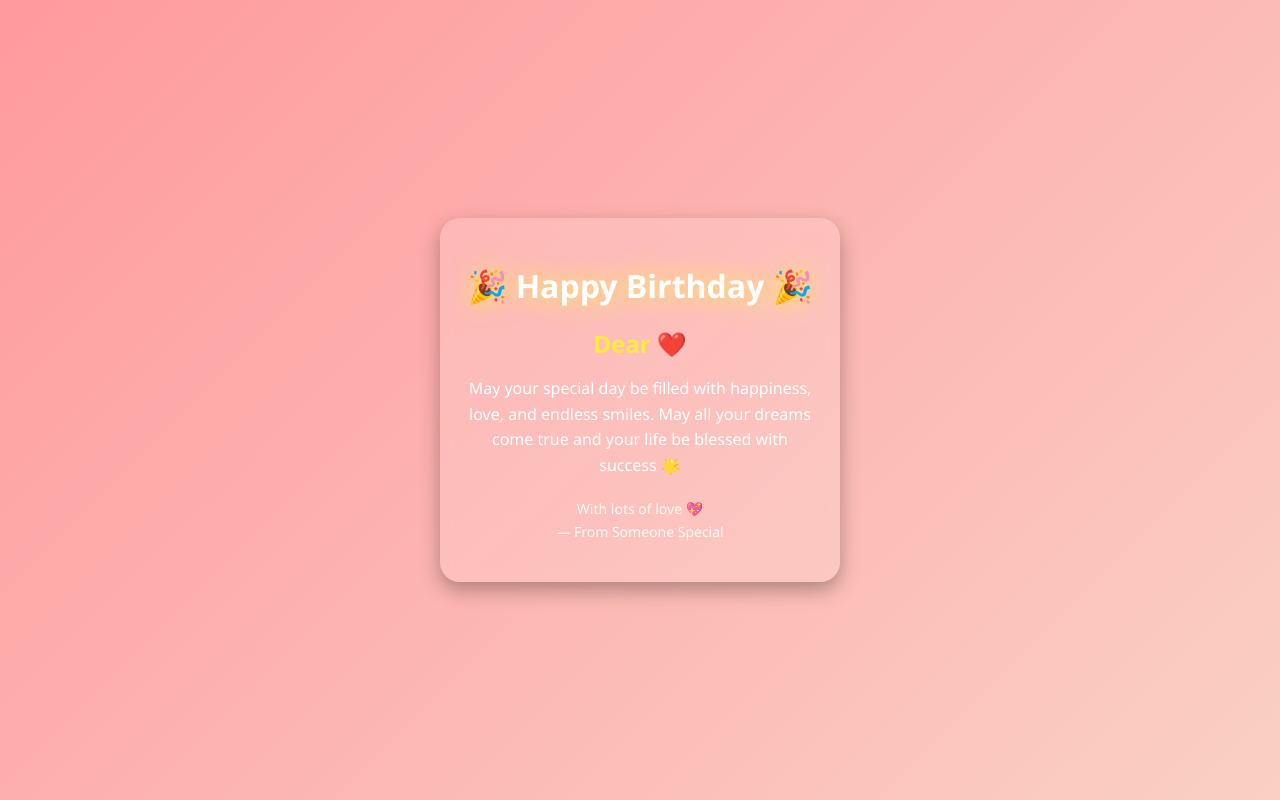
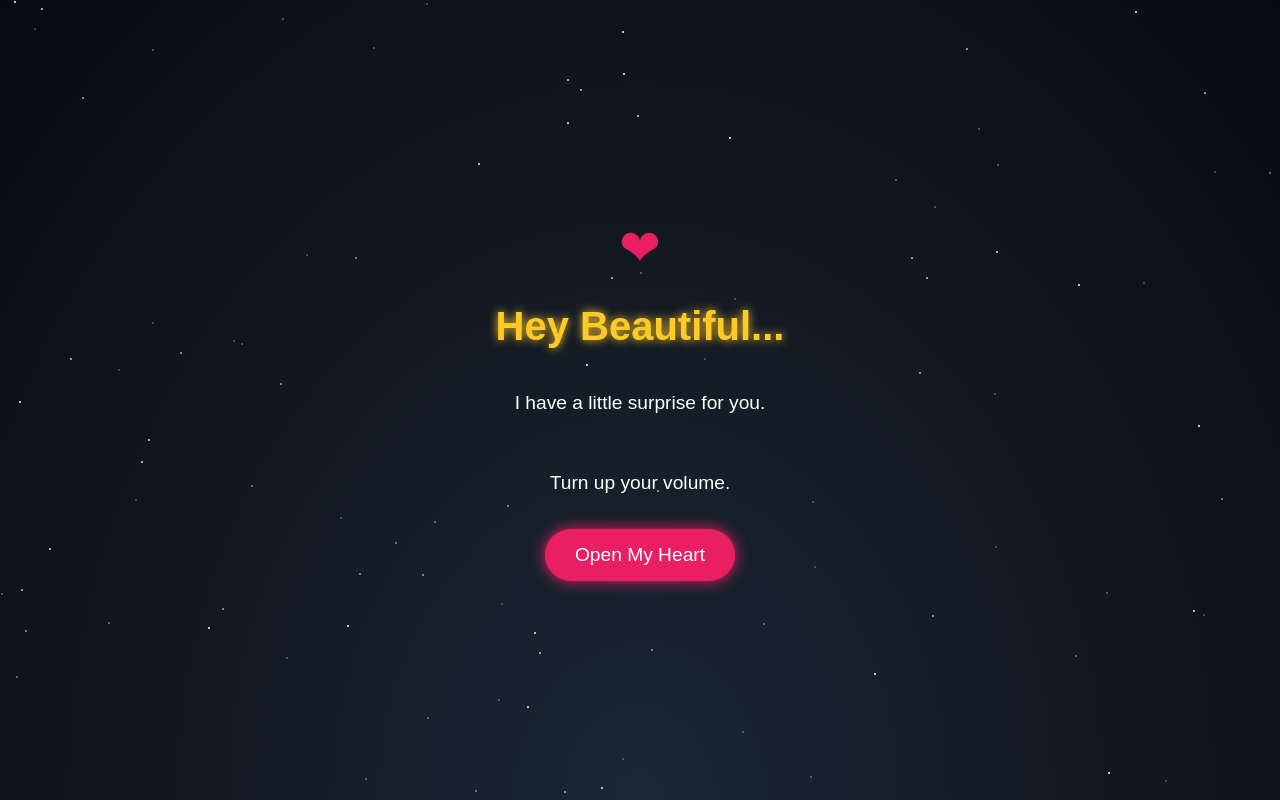
Before and after one commit to premankurshaikh029-ship-it/birthday, a plain HTML site: page birthday .html in a window 1280 px wide. Drawn offline with Linux system fonts and the light colour scheme.

Commit message:
birthday .html

```diff
--- a/birthday .html
+++ b/birthday .html
@@ -3,75 +3,189 @@
 <head>
     <meta charset="UTF-8">
     <meta name="viewport" content="width=device-width, initial-scale=1.0">
-  <title>Happy Birthday 🎉</title>
-
+    <title>Happy Birthday Moon</title>
     <style>
+        /* --- CSS STYLES --- */
         body {
             margin: 0;
+            padding: 0;
+            background: radial-gradient(ellipse at bottom, #1b2735 0%, #090a0f 100%);
             height: 100vh;
+            color: white;
+            font-family: 'Arial', sans-serif;
             display: flex;
             justify-content: center;
             align-items: center;
-      background: linear-gradient(135deg, #ff9a9e, #fad0c4);
-      font-family: 'Segoe UI', sans-serif;
+            overflow: hidden;
             text-align: center;
-      color: #fff;
         }
 
-    .card {
-      background: rgba(255, 255, 255, 0.15);
-      padding: 25px;
-      border-radius: 20px;
-      box-shadow: 0 8px 20px rgba(0,0,0,0.3);
-      width: 90%;
-      max-width: 350px;
-      backdrop-filter: blur(6px);
+        /* The Stars Background */
+        .stars {
+            position: fixed;
+            top: 0; left: 0; width: 100%; height: 100%;
+            z-index: -1;
+            pointer-events: none;
+        }
+        .star {
+            position: absolute;
+            width: 2px; height: 2px;
+            background: white;
+            border-radius: 50%;
+            opacity: 0.8;
+            animation: twinkle 2s infinite;
         }
 
-    h1 {
-      font-size: 32px;
-      margin-bottom: 10px;
-      animation: glow 1.5s infinite alternate;
+        /* Page Transitions */
+        .page {
+            display: none; /* Hidden by default */
+            flex-direction: column;
+            align-items: center;
+            justify-content: center;
+            width: 90%;
+            max-width: 600px;
+            animation: fadeIn 1.5s ease-in-out;
         }
 
-    @keyframes glow {
-      from { text-shadow: 0 0 10px #fff; }
-      to { text-shadow: 0 0 25px #ffeb3b; }
+        .active {
+            display: flex;
         }
 
-    h2 {
-      font-size: 24px;
-      margin-bottom: 15px;
-      color: #ffeb3b;
+        /* Typography */
+        h1 { font-size: 2.5rem; color: #ffca28; text-shadow: 0 0 10px #ffca28; margin-bottom: 20px; }
+        p { font-size: 1.2rem; line-height: 1.6; margin-bottom: 30px; }
+
+        /* Buttons */
+        button {
+            padding: 15px 30px;
+            font-size: 1.2rem;
+            background: #e91e63;
+            color: white;
+            border: none;
+            border-radius: 50px;
+            cursor: pointer;
+            box-shadow: 0 0 15px #e91e63;
+            transition: transform 0.2s;
+        }
+        button:hover { transform: scale(1.1); }
+
+        /* Moon Graphic */
+        .moon-graphic {
+            width: 150px;
+            height: 150px;
+            background: #ffca28;
+            border-radius: 50%;
+            box-shadow: 0 0 40px #ffca28;
+            margin-bottom: 30px;
+            position: relative;
+        }
+        .crater {
+            position: absolute;
+            background: rgba(0,0,0,0.1);
+            border-radius: 50%;
         }
 
-    p {
-      font-size: 16px;
-      line-height: 1.6;
+        /* Heart Animation */
+        .heart {
+            color: #e91e63;
+            font-size: 50px;
+            animation: beat 1s infinite;
         }
 
-    .footer {
-      margin-top: 20px;
-      font-size: 14px;
-      opacity: 0.9;
-    }
+        /* Cake */
+        .cake { font-size: 80px; margin-bottom: 20px; }
+
+        /* Animations */
+        @keyframes fadeIn { from { opacity: 0; transform: translateY(20px); } to { opacity: 1; transform: translateY(0); } }
+        @keyframes twinkle { 0% { opacity: 0.3; } 50% { opacity: 1; } 100% { opacity: 0.3; } }
+        @keyframes beat { 0% { transform: scale(1); } 50% { transform: scale(1.2); } 100% { transform: scale(1); } }
     </style>
 </head>
+<body>
 
-<body>
-  <div class="card">
-    <h1>🎉 Happy Birthday 🎉</h1>
-    <h2>Dear ❤️</h2>
+    <audio id="bgMusic" loop>
+        <source src="https://www.bensound.com/bensound-music/bensound-sunny.mp3" type="audio/mpeg">
+        Your browser does not support the audio element.
+    </audio>
 
-    <p>
-      May your special day be filled with happiness, love, and endless smiles.
-      May all your dreams come true and your life be blessed with success 🌟
+    <div class="stars" id="starContainer"></div>
+
+    <div id="page1" class="page active">
+        <div class="heart">❤</div>
+        <h1>Hey Beautiful...</h1>
+        <p>I have a little surprise for you.</p>
+        <p>Turn up your volume.</p>
+        <button onclick="nextPage(1)">Open My Heart</button>
+    </div>
+
+    <div id="page2" class="page">
+        <div class="moon-graphic">
+            <div class="crater" style="top: 20px; left: 30px; width: 30px; height: 30px;"></div>
+            <div class="crater" style="top: 70px; left: 80px; width: 20px; height: 20px;"></div>
+            <div class="crater" style="top: 100px; left: 40px; width: 10px; height: 10px;"></div>
+        </div>
+        <h1>To My Moon</h1>
+        <p>Just like the moon lights up the dark night sky,<br>you light up my whole world.</p>
+        <button onclick="nextPage(2)">Continue</button>
+    </div>
+
+    <div id="page3" class="page">
+        <h1>Why You?</h1>
+        <p style="text-align: left; background: rgba(255,255,255,0.1); padding: 20px; border-radius: 10px;">
+            ✨ Your smile is my favorite thing.<br>
+            ✨ You understand me without words.<br>
+            ✨ Every moment with you is magic.<br>
+            ✨ I love you more than words can say.
         </p>
+        <button onclick="nextPage(3)">One Last Thing...</button>
+    </div>
 
-    <p class="footer">
-      With lots of love 💖 <br>
-      — From Someone Special
-    </p>
+    <div id="page4" class="page">
+        <div class="cake">🎂</div>
+        <h1>Happy Birthday, Moon!</h1>
+        <p>May this year bring you as much joy as you bring into my life.</p>
+        <p>I love you forever.</p>
+        <div class="heart">❤❤❤</div>
+        <br>
+        <button onclick="location.reload()">Replay</button>
     </div>
+
+    <script>
+        // --- JAVASCRIPT LOGIC ---
+
+        // 1. Create Stars Background
+        const starContainer = document.getElementById('starContainer');
+        for(let i=0; i<100; i++) {
+            const star = document.createElement('div');
+            star.classList.add('star');
+            star.style.left = Math.random() * 100 + '%';
+            star.style.top = Math.random() * 100 + '%';
+            star.style.animationDelay = Math.random() * 2 + 's';
+            starContainer.appendChild(star);
+        }
+
+        // 2. Navigation Function
+        function nextPage(pageNumber) {
+            // Hide current page
+            document.getElementById('page' + pageNumber).classList.remove('active');
+
+            // Show next page
+            const nextPageNum = pageNumber + 1;
+            const nextPageElement = document.getElementById('page' + nextPageNum);
+
+            if(nextPageElement) {
+                nextPageElement.classList.add('active');
+            }
+
+            // Play music on first click (Browser policy requires user interaction)
+            if (pageNumber === 1) {
+                const audio = document.getElementById("bgMusic");
+                audio.volume = 0.4; // Set volume to 40%
+                audio.play().catch(error => {
+                    console.log("Audio play failed: " + error);
+                });
+            }
+        }
+    </script>
 </body>
 </html>
```
Lines whose indentation alone changed are shown as unchanged.
